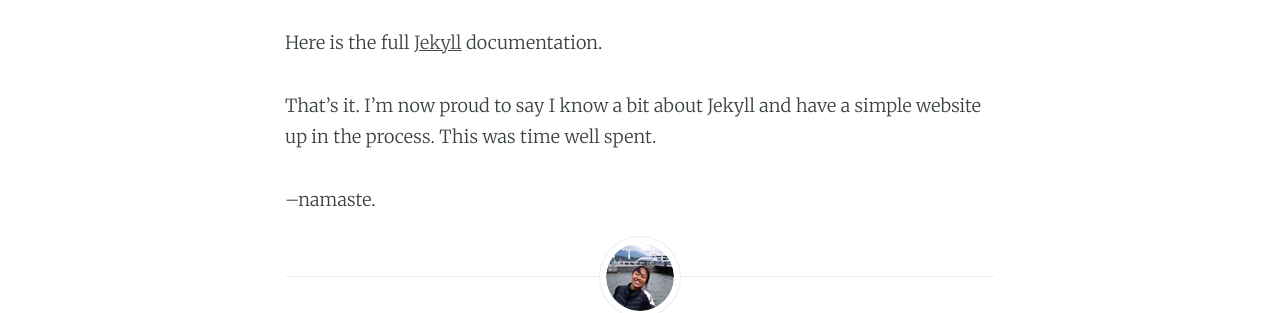
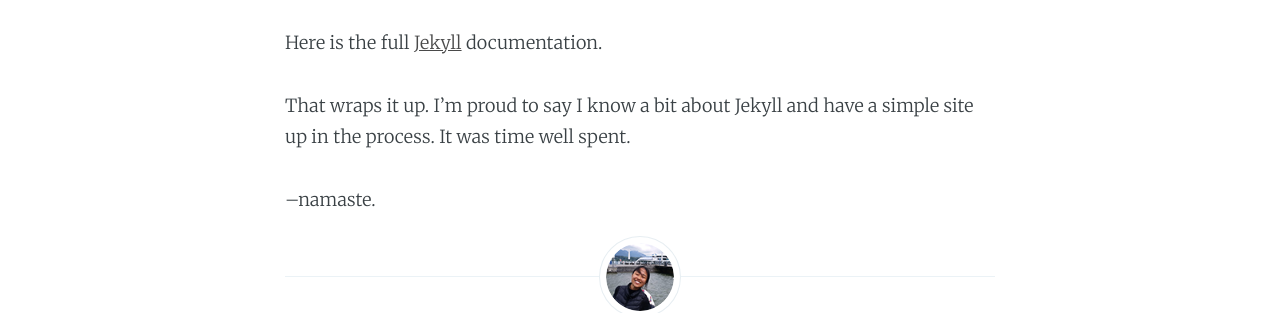
Before and after one commit to jennymhkao/home, a Jekyll site: the page built from _posts/2021-12-29-first-post.md, in a window 1280 px wide and 900 px high, scrolled down 1683 px. Shown: the part 348-661 px from the top of the window. Built offline with Jekyll 4.4.1, drawn with Linux system fonts in a browser that asks for light colours.

Commit message:
edit posts

```diff
--- a/_posts/2021-12-29-first-post.md
+++ b/_posts/2021-12-29-first-post.md
@@ -50,6 +50,6 @@ yyyy-mm-dd-fileName.md
 
 Here is the full [Jekyll](https://jekyllrb.com/docs/) documentation.
 
-That's it. I'm now proud to say I know a bit about Jekyll and have a simple website up in the process. This was time well spent.
+That wraps it up. I'm proud to say I know a bit about Jekyll and have a simple site up in the process. It was time well spent.
 
 --namaste.
```
Also changed, not shown: _posts/2021-12-30-welcome!.md (+1 -1 lines).
